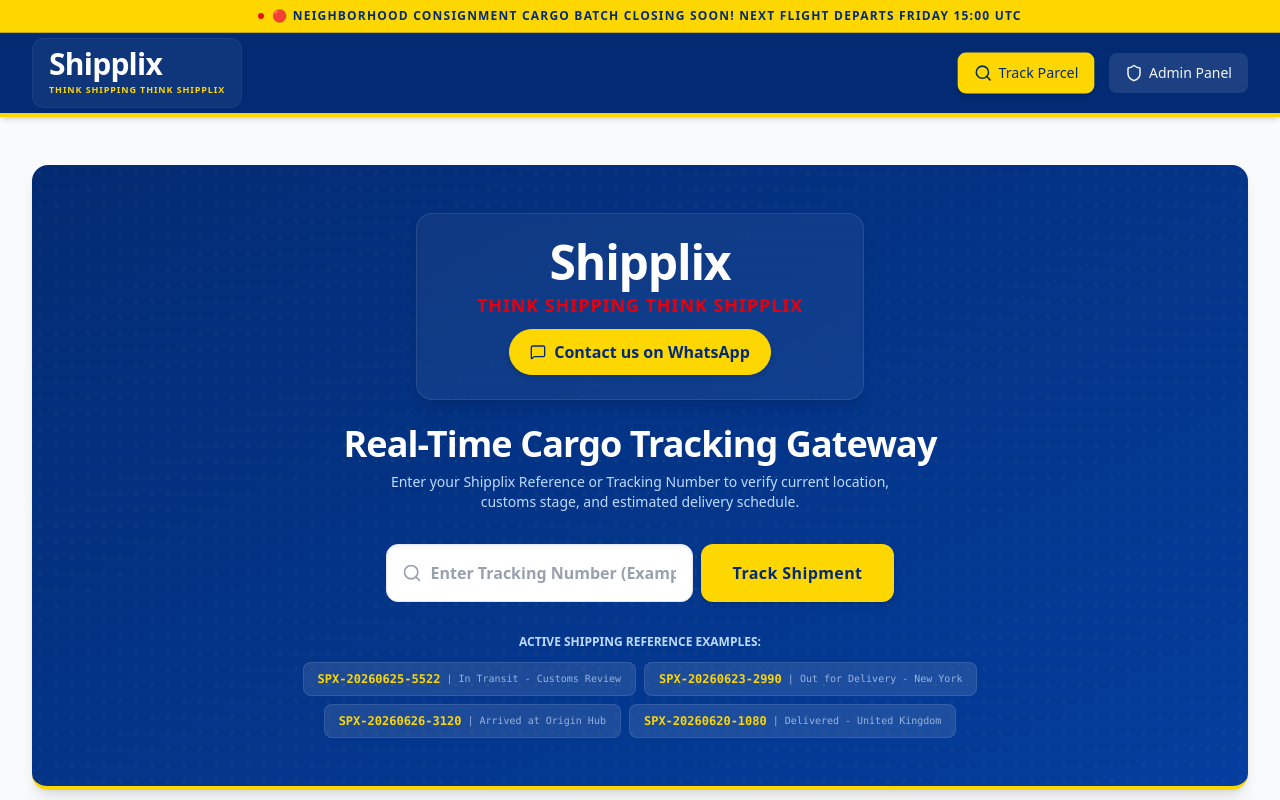
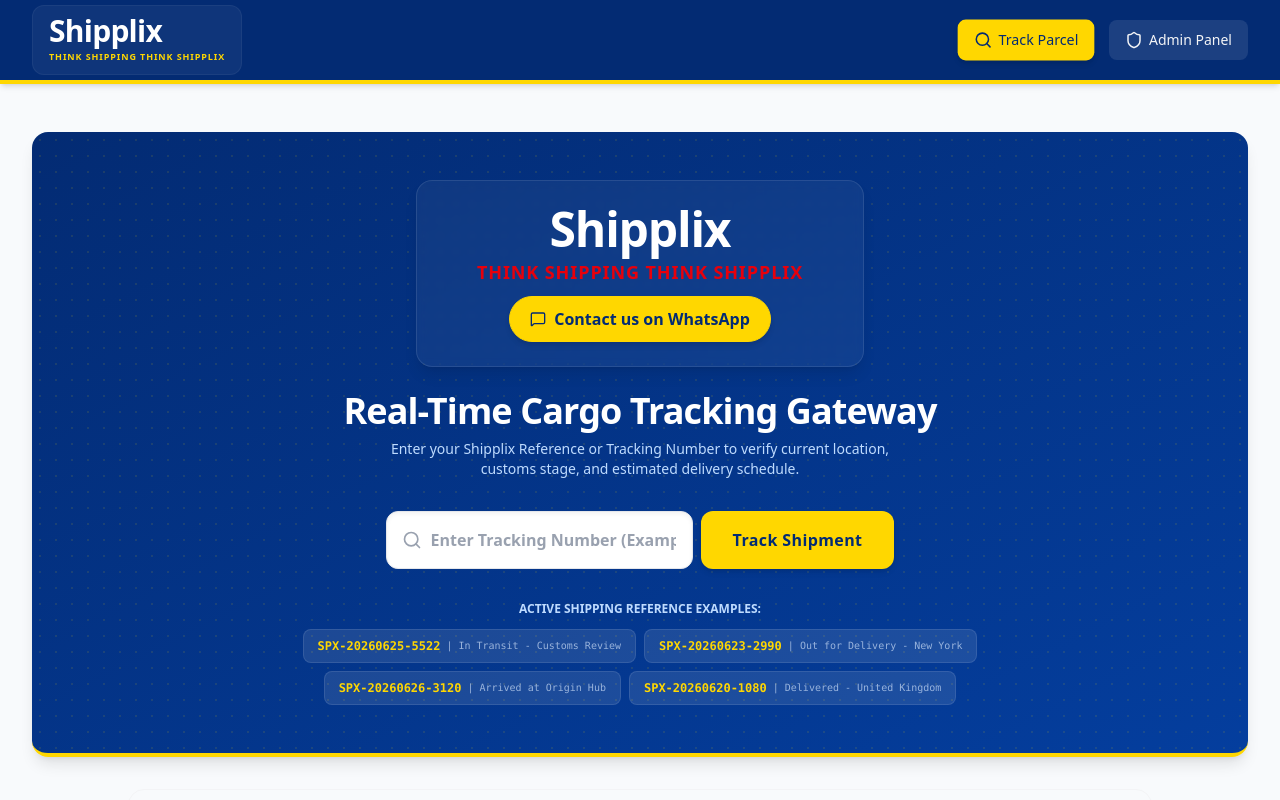
Before and after one commit to shipplixservices-web/SHIPPLIXTRACKING, a React (Vite) app: page / in a window 1280 px wide. Shown: the top 800 px of the page. Built offline with nearby package versions, Linux system fonts and the light colour scheme; no server answers.

Commit message:
feat(ui): remove promotional header from layout
Delete the neighborhood consignment banner to improve vertical space and clean up the dashboard interface.

```diff
--- a/src/App.tsx
+++ b/src/App.tsx
@@ -16,12 +16,6 @@ export default function App() {
 
   return (
     <div className="min-h-screen bg-slate-50 text-gray-900 flex flex-col selection:bg-[#FFD700] selection:text-[#032B73]">
-
-      {/* Universal Shipplix Branded Header / Info bar */}
-      <div className="bg-[#FFD700] text-[#032B73] py-2 px-4 sm:px-6 lg:px-8 text-center text-xs font-black tracking-widest uppercase flex items-center justify-center space-x-2 border-b border-[#032B73]/25 z-40 select-none">
-        <span className="inline-block h-1.5 w-1.5 rounded-full bg-red-600 animate-pulse" />
-        <span>🔴 NEIGHBORHOOD CONSIGNMENT CARGO BATCH CLOSING SOON! NEXT FLIGHT DEPARTS FRIDAY 15:00 UTC</span>
-      </div>
 
       {/* Main branded Navigation Bar */}
       <Navbar currentView={currentView} onViewChange={setCurrentView} />
```
